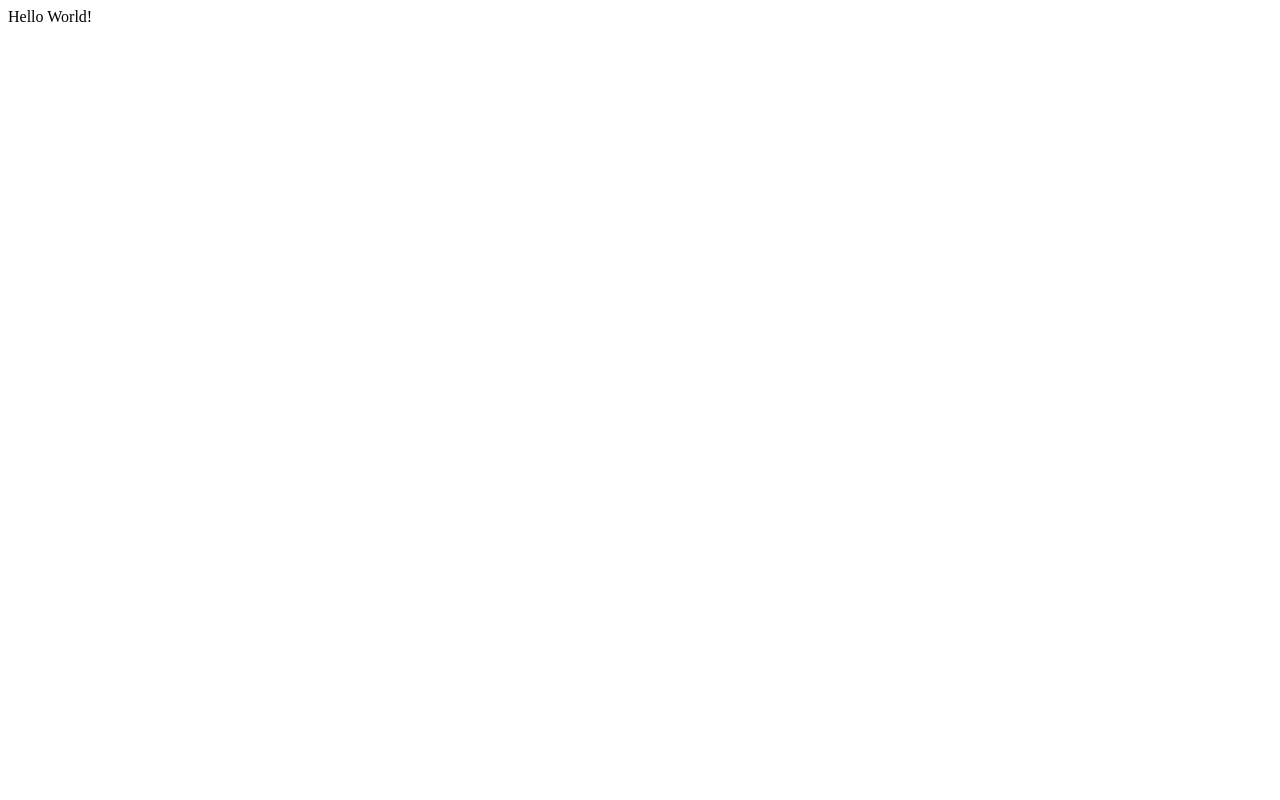
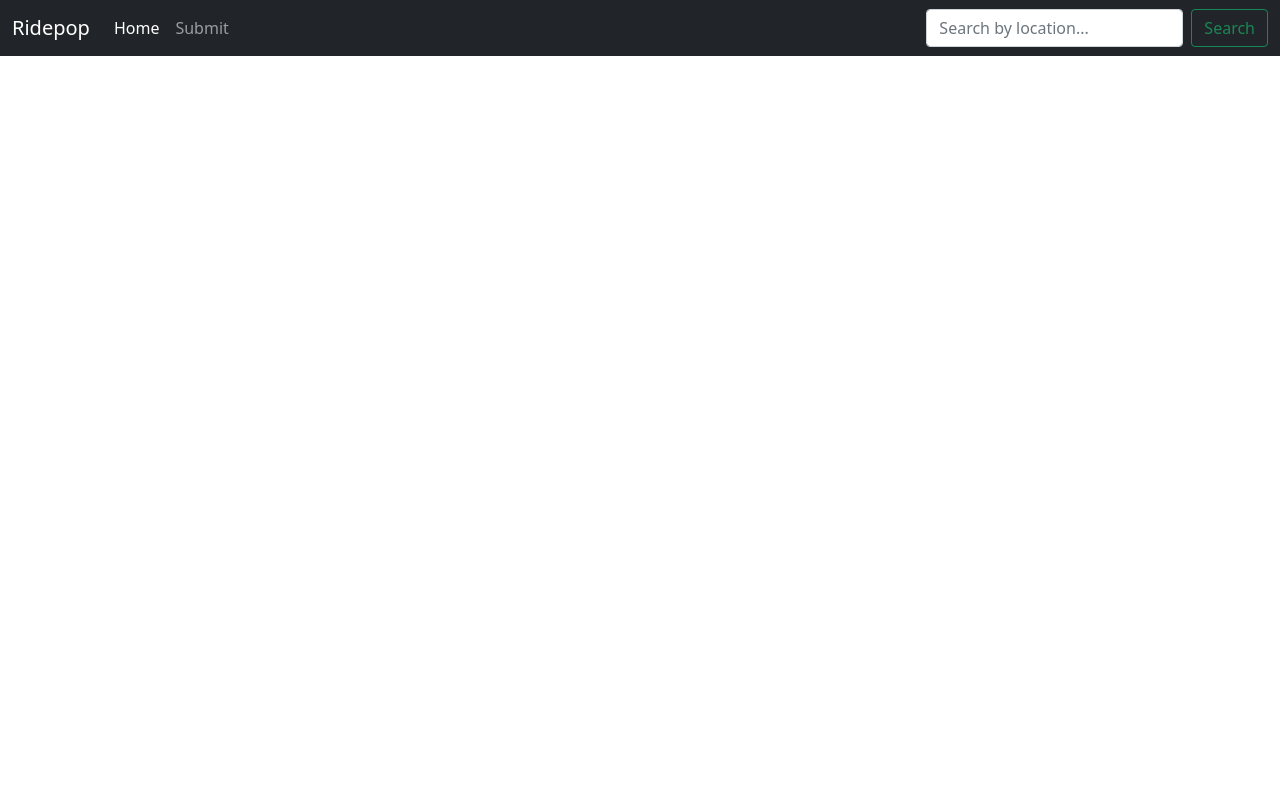
Before and after one commit to gideontong/Ridepop, a Flask app: page / in a window 1280 px wide. Before the commit the page is almost empty. Run offline with Flask 2, Linux system fonts and the light colour scheme.

Commit message:
Add some code or something

```diff
--- a/webserver/routes.py
+++ b/webserver/routes.py
@@ -1,5 +1,6 @@
+from flask import render_template
 from webserver import app
 
 @app.route('/')
 def index():
-    return 'Hello World!'
+    return render_template('base.html')
--- /dev/null
+++ b/webserver/templates/base.html
@@ -0,0 +1,35 @@
+<!DOCTYPE html>
+<html lang="en">
+
+{% include 'header.html' %}
+
+<body>
+    <nav class="navbar navbar-expand-lg navbar-dark bg-dark">
+        <div class="container-fluid">
+          <a class="navbar-brand" href="#">Ridepop</a>
+          <button class="navbar-toggler" type="button" data-bs-toggle="collapse" data-bs-target="#navbarSupportedContent" aria-controls="navbarSupportedContent" aria-expanded="false" aria-label="Toggle navigation">
+            <span class="navbar-toggler-icon"></span>
+          </button>
+          <div class="collapse navbar-collapse" id="navbarSupportedContent">
+            <ul class="navbar-nav me-auto mb-2 mb-lg-0">
+              <li class="nav-item">
+                <a class="nav-link active" aria-current="page" href="#">Home</a>
+              </li>
+              <li class="nav-item">
+                <a class="nav-link" href="#">Submit</a>
+              </li>
+            </ul>
+            <form class="d-flex">
+              <input class="form-control me-2" type="search" placeholder="Search by location..." aria-label="Search">
+              <button class="btn btn-outline-success" type="submit">Search</button>
+            </form>
+          </div>
+        </div>
+      </nav>
+
+    {% block content %}{% endblock %}
+
+    <script src="https://cdn.jsdelivr.net/npm/bootstrap@5.0.0-beta2/dist/js/bootstrap.bundle.min.js" integrity="sha384-b5kHyXgcpbZJO/tY9Ul7kGkf1S0CWuKcCD38l8YkeH8z8QjE0GmW1gYU5S9FOnJ0" crossorigin="anonymous"></script>
+</body>
+
+</html>
--- a/templates/header.html
+++ b/webserver/templates/header.html
@@ -6,6 +6,5 @@
 
     <title>{{ title }} {% if title %}|{% endif %} Ridepop</title>
 
-    <link rel="stylesheet" href="https://cdnjs.cloudflare.com/ajax/libs/materialize/1.0.0/css/materialize.min.css">
-    <script src="https://cdnjs.cloudflare.com/ajax/libs/materialize/1.0.0/js/materialize.min.js"></script>
+    <link href="https://cdn.jsdelivr.net/npm/bootstrap@5.0.0-beta2/dist/css/bootstrap.min.css" rel="stylesheet" integrity="sha384-BmbxuPwQa2lc/FVzBcNJ7UAyJxM6wuqIj61tLrc4wSX0szH/Ev+nYRRuWlolflfl" crossorigin="anonymous">
 </head>
```
Also changed, not shown: templates/base.html (deleted, +0 -18 lines).
